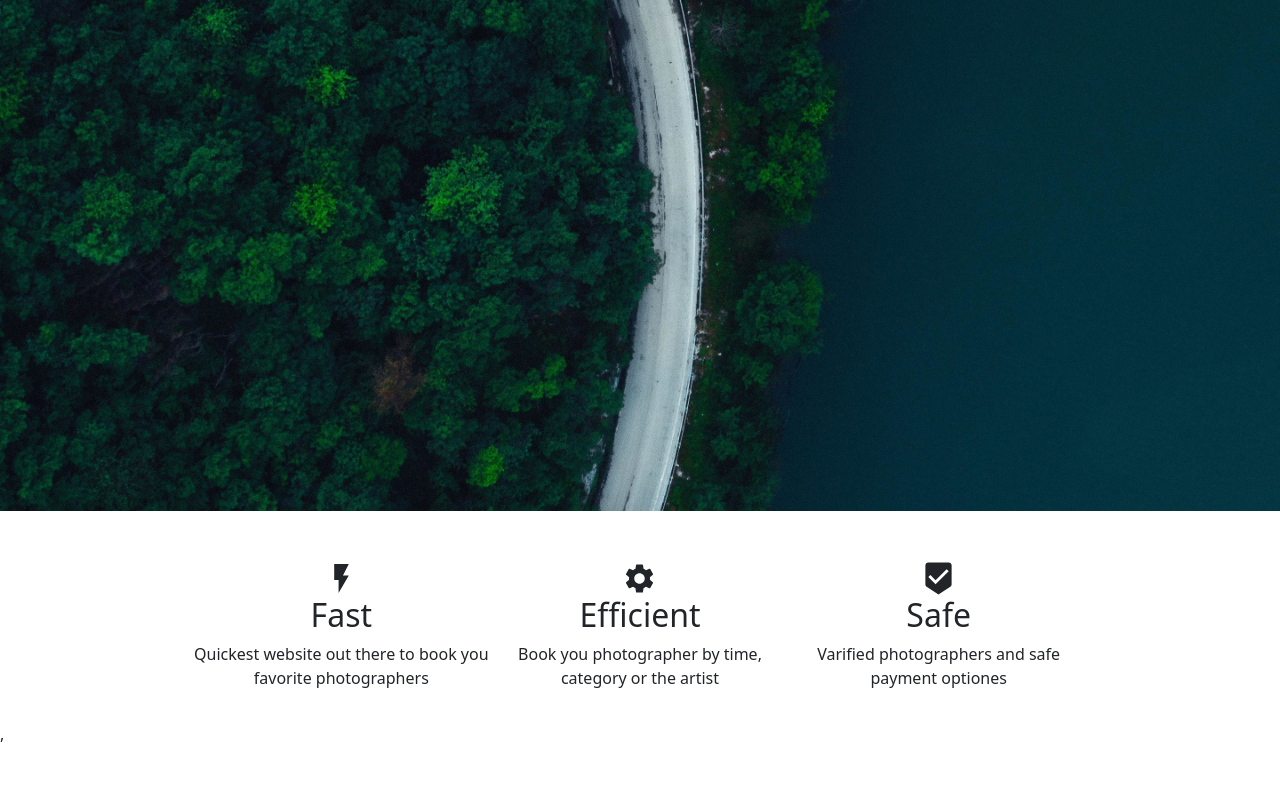
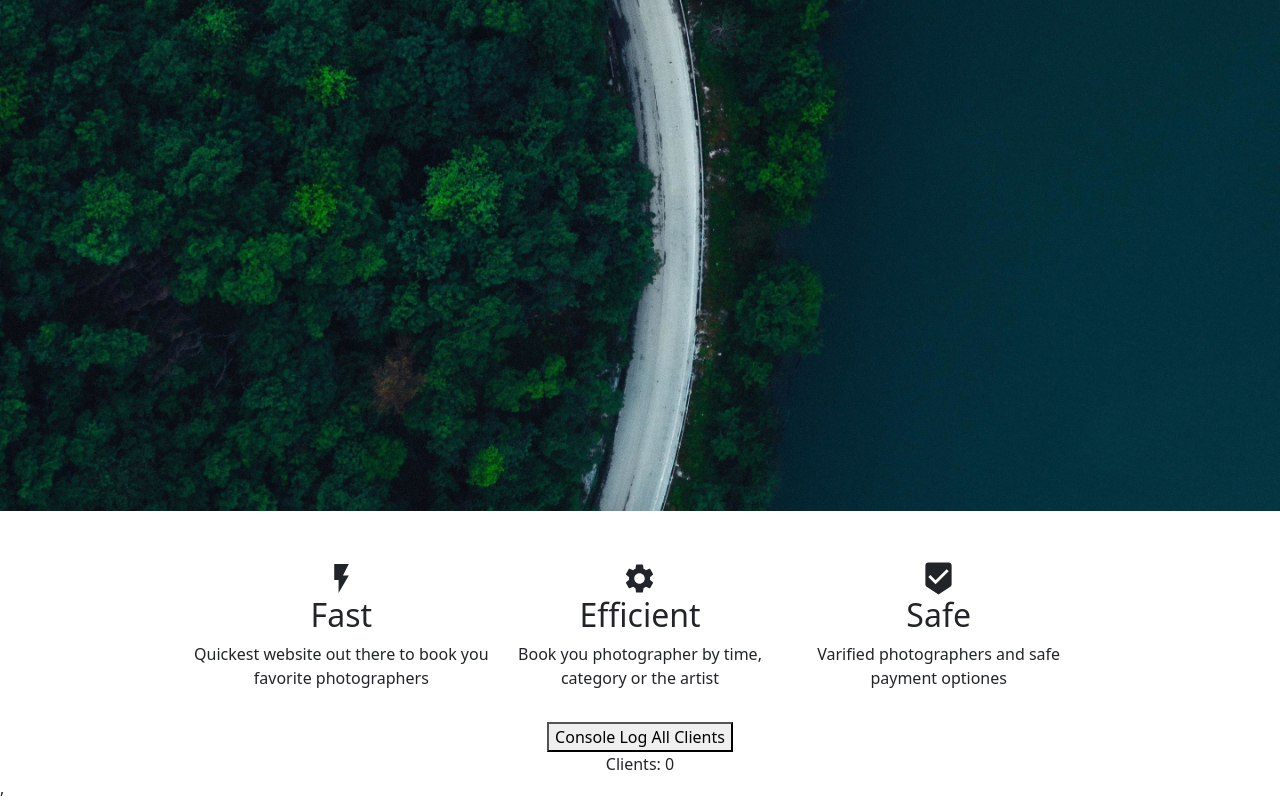
Before and after one commit to pouyajamali/FindMyPhotographer, a React (Create React App) app: page / in a window 1280 px wide. Shown: the part 369-1169 px from the top of the page. Before the commit the page ends 1115 px from the top, so only its background shows below. Built offline with nearby package versions, Linux system fonts and the light colour scheme.

Commit message:
added a button that console logs all users in database

```diff
--- a/package.json
+++ b/package.json
@@ -8,6 +8,7 @@
     "@testing-library/jest-dom": "^5.14.1",
     "@testing-library/react": "^11.2.7",
     "@testing-library/user-event": "^12.8.3",
+    "axios": "^0.21.1",
     "bootstrap": "^5.0.2",
     "react": "^17.0.2",
     "react-dom": "^17.0.2",
--- a/src/App.js
+++ b/src/App.js
@@ -3,16 +3,22 @@ import './App.css';
 import Navbar from "./components/Navbar/Navbar"
 import Header from './components/topMenu'
 import HomeContent from './components/HomePageContent/HomePageContent'
+import ShowClients from './components/showClients/showClients';
+
+
+
 
 
 
 
 function App() {
+
     return (
         <div className="App">
             <Navbar />
             <Header />
             <HomeContent />
+            <ShowClients />
         </div>
   );
 }
--- /dev/null
+++ b/src/components/showClients/showClients.js
@@ -0,0 +1,58 @@
+//rafce
+
+import axios from 'axios';
+import {useState} from 'react'
+import { useEffect } from 'react';
+
+
+const ShowClients = () => {
+    var [clients, setclients] = useState(0);
+    // const ClientBtnClick = async (e)=>{
+    //     const response = await axios.get("http://localhost:4000/clients")
+    //     all_clients = response.data;
+    //     console.log(all_clients)
+    // }
+    var all_clients = []
+    const ClientBtnClick = (e)=>{
+        var response = axios.get("http://localhost:4000/clients").then((response)=>{
+            // clients = response.data;
+            all_clients = response.data;
+            console.log(all_clients);
+            // setclients(response.data);
+            // console.log(clients);
+        })
+    }
+
+
+
+    // useEffect(() => {
+    //     // setTimeout(() => {
+    //     //   setLang("spanish");
+    //     // }, 3000);
+    //     setclients(all_clients);
+    // }, [all_clients]);
+    return (
+        <div>
+            <button
+            onClick = {ClientBtnClick}
+            // style = {{backgroundColor: props.color}}
+            // className= 'btn'
+            >
+            {/* {props.text} */}
+            Console Log All Clients
+            </button>
+            <div>
+                Clients: {clients}
+
+                {/* Clients: {clients.map(client => <div>{client.name}</div>)} */}
+
+            </div>
+
+        </div>
+
+    )
+}
+
+
+
+export default ShowClients
```
Also changed, not shown: 2 other files (tests, documents, lock files or other folders).
